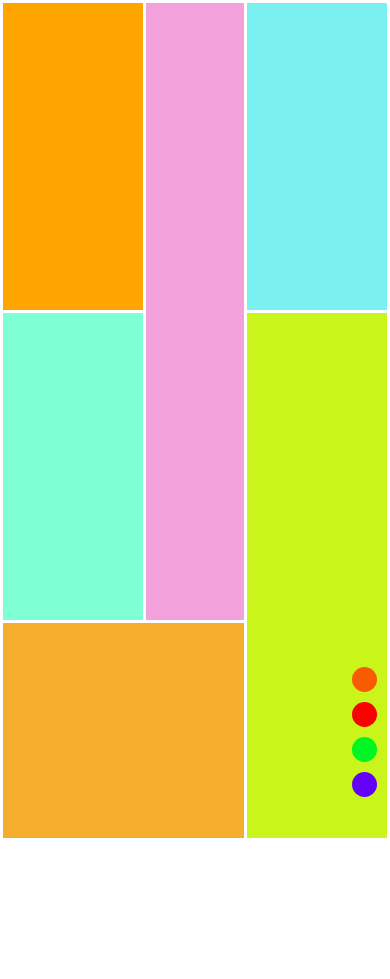
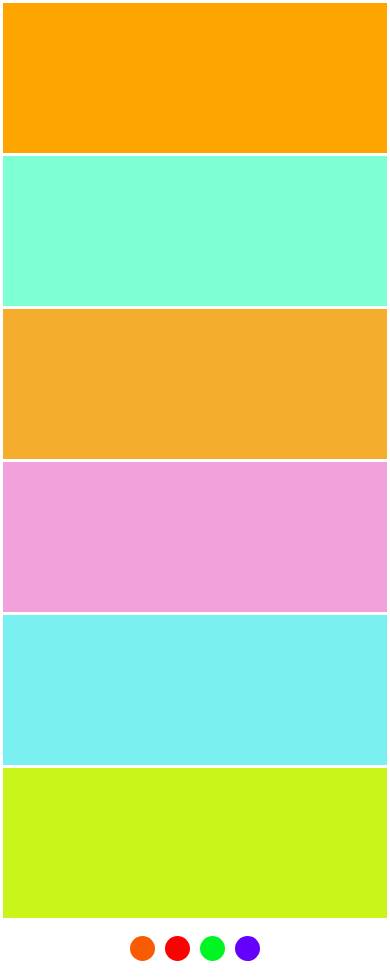
Before and after one commit to heloreisch/PPI, a plain HTML site: page lista3/atividade6.html in a window 390 px wide. Before the commit the page ends 844 px from the top, so only its background shows below. Drawn offline with Linux system fonts and the light colour scheme.

Commit message:
atividade 6 + media

```diff
--- a/lista3/atividade6.html
+++ b/lista3/atividade6.html
@@ -102,6 +102,58 @@
         .bolinha:nth-child(4) {
             background-color: #6401fa;
         }
+                @media (max-width: 600px) {
+
+            body {
+                width: 100%;
+                height: auto;
+            }
+
+            .container {
+                width: 100%;
+                height: auto;
+
+                display: flex;
+                flex-direction: column;
+
+                gap: 3px;
+                padding: 3px;
+            }
+
+            .item1,
+            .item2,
+            .item3,
+            .item4,
+            .item5,
+            .item6 {
+                width: 100%;
+                height: 150px;
+
+                /* Remove as posições do Grid */
+                grid-column: auto;
+                grid-row: auto;
+            }
+
+            .bolinhas {
+                width: 100%;
+                height: auto;
+
+                display: flex;
+                flex-direction: row;
+
+                align-items: center;
+                justify-content: center;
+
+                gap: 10px;
+                padding: 15px;
+            }
+
+            .bolinha {
+                width: 25px;
+                height: 25px;
+            }
+        }
+
     </style>
 </head>
 
```
